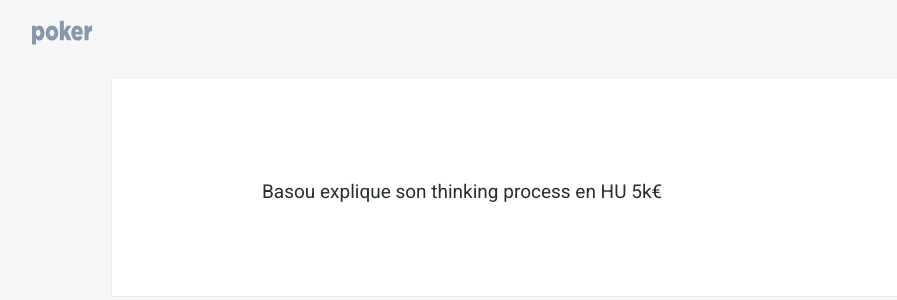
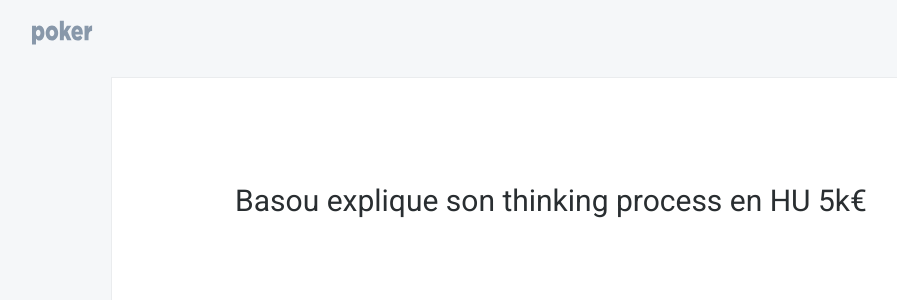
Before and after one commit to greglejeune/blog, a Jekyll site: the page built from index.html, in a window 1280 px wide. Shown: the top 300 px of the page, without its empty margins (89-986 px from the left). Built offline with Jekyll 4.4.1, drawn with Linux system fonts in a browser that asks for light colours.

Commit message:
Add files via upload

```diff
--- a/index.html
+++ b/index.html
@@ -5,9 +5,9 @@ layout: base
 {% for post in site.posts %}
     <a href="{{ post.url | prepend: site.baseurl }}">
         <article>
-            <div class="content">
-                <h3>{{ post.title }}</h3>
-            </div>
+            <header>
+                <h1>{{ post.title }}</h1>
+            </header>
         </article>
     </a>
 {% endfor %}
```
